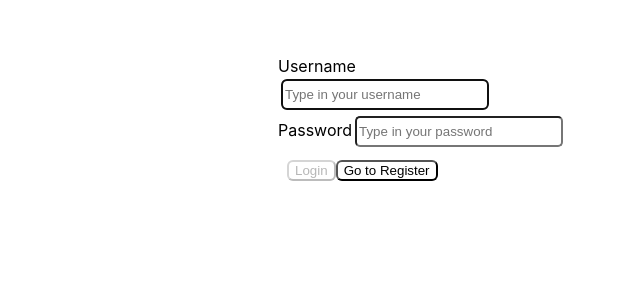
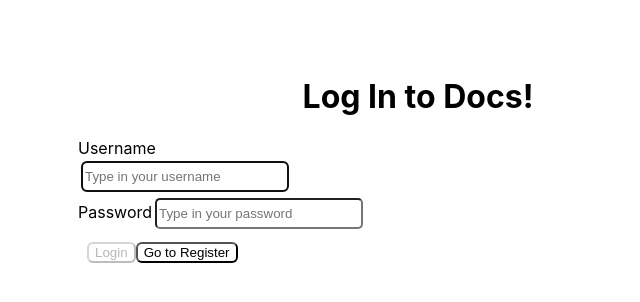
Before and after one commit to Georgiyukr/Docs, a React (Create React App) app in the folder client/: page / in a window 1280 px wide. Shown: the part 144-446 px from the top of the page, without its empty margins (222-862 px from the left). Built offline with nearby package versions, Linux system fonts and the light colour scheme.

Commit message:
updated files

```diff
--- a/client/src/containers/Login.js
+++ b/client/src/containers/Login.js
@@ -53,24 +53,25 @@ export default class Login extends Component {
       .then(res => {
         console.log(res);
 
-      })
+        this.props.history.push(`/portalPage`);
+            })
       .catch(err => {
         console.log(err);
+        alert("credentials are wrong")
       });
   };
 
   render() {
     return (
       <div className="Login">
-        {this.state.loginSuccess ?<h1 style={text}>Log In to Docs!</h1> : <Redirect to="/editorPage" />}
-        {this.state.loginFail ?<h1 style={text}>Log In Fail!</h1> :<Redirect to="/" />}
+        <h1 style={text}>Log In to Docs!</h1>
 
 
         <form
           onSubmit={this.handleSubmit}
           style={form}
           style={{
-            marginLeft: 500
+            marginLeft: 300
           }}
         >
           <FormGroup controlId="username" bsSize="large">
@@ -128,11 +129,7 @@ export default class Login extends Component {
               bsSize="large"
               type="submit"
               style={{ borderRadius: 6, backgroundColor: "white" }}
-              onClick={e => {
-                e.preventDefault();
-                console.log("trying to redirect");
-                return <Redirect to="/register" />;
-              }}
+              onClick={this.handleOnSubmit}
             >
               Go to Register
             </Button>
@@ -145,7 +142,8 @@ export default class Login extends Component {
 
 const text = {
   display: "flex",
-  justifyContent: "center"
+  justifyContent: "center",
+
 };
 
 const form = {
--- a/client/src/containers/PortalPage.js
+++ b/client/src/containers/PortalPage.js
@@ -25,6 +25,9 @@ function PortalPage(props) {
     event.preventDefault();
     fetch("http://localhost:4000/db/createDocument", {
       method: "POST",
+      headers: {
+        "Content-Type": "application/json"
+      },
       body: JSON.stringify({ docName: newDoc })
     })
       .then(response => response.json())
--- a/client/src/containers/Register.js
+++ b/client/src/containers/Register.js
@@ -56,7 +56,7 @@ export default class Register extends Component {
           onSubmit={this.handleSubmit}
           style={form}
           style={{
-            marginLeft: 500
+            marginLeft: 300
           }}
         >
           <FormGroup controlId="username" bsSize="large">
```
